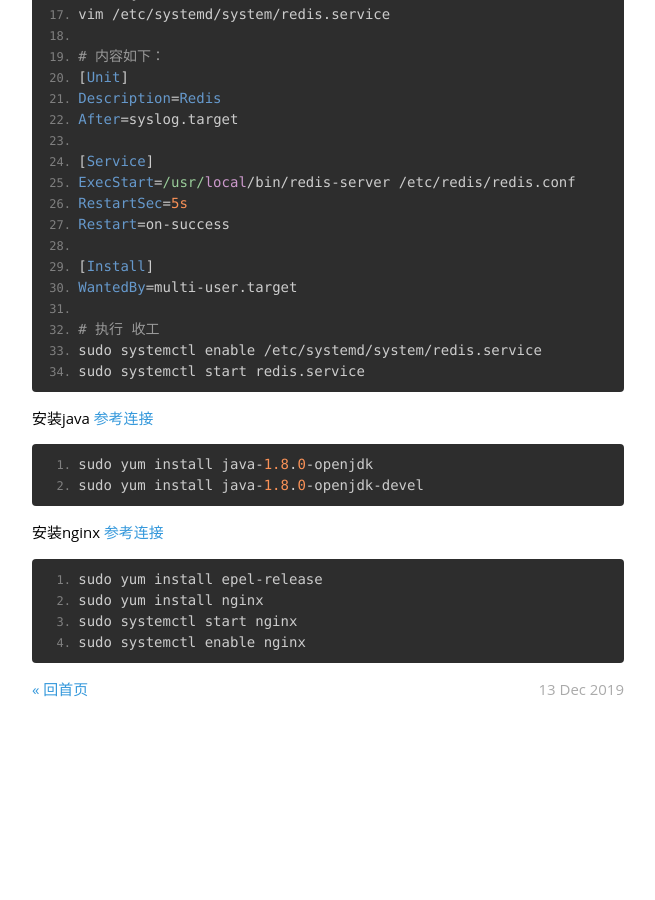
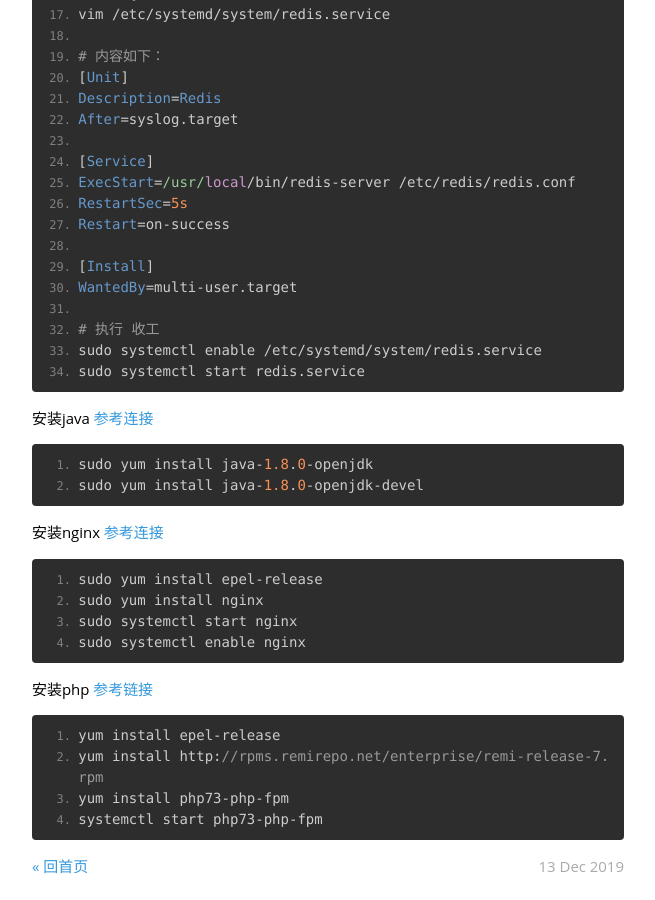
Before and after one commit to hiwjd/hiwjd.github.io, a Jekyll site: the page built from _posts/2019-12-13-centos7-deploy-note.markdown, in a window 1280 px wide and 900 px high, scrolled down 1523 px. Shown: the whole window, without its empty margins (312-967 px from the left). Built offline with Jekyll 4.4.1, drawn with Linux system fonts in a browser that asks for light colours; nearby versions of some CDN libraries; some web fonts are replaced; comment, search, counter and statistics services are not loaded; before the commit the page ends 2246 px from its top, so only the background shows below that.

Commit message:
Update 2019-12-13-centos7-deploy-note.markdown

````diff
--- a/_posts/2019-12-13-centos7-deploy-note.markdown
+++ b/_posts/2019-12-13-centos7-deploy-note.markdown
@@ -119,3 +119,13 @@ sudo yum install nginx
 sudo systemctl start nginx
 sudo systemctl enable nginx
 ```
+
+安装php
+[参考链接](https://www.linode.com/community/questions/19078/install-php-71-72-73-on-centos-7)
+
+```
+yum install epel-release
+yum install http://rpms.remirepo.net/enterprise/remi-release-7.rpm
+yum install php73-php-fpm
+systemctl start php73-php-fpm
+```
````
